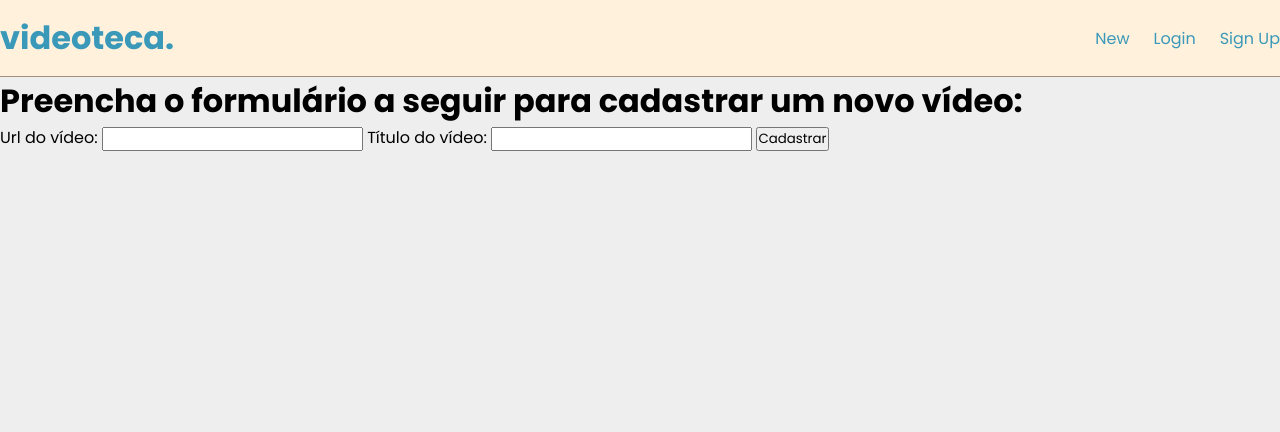
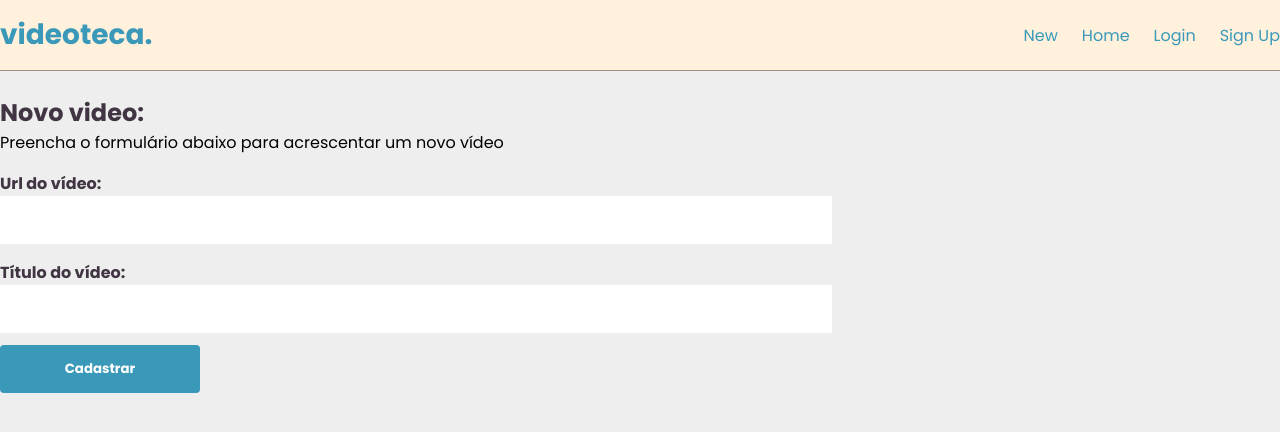
Before and after one commit to celiovjunior/videoteca, a PHP site: template src/Views/video-form.php in a window 1280 px wide. Shown: the top 432 px of the page. Run offline with PHP 8.4, Linux system fonts and the light colour scheme; the template is opened without the code that fills it, so the values that code supplies are empty.

Commit message:
feat: set up styles for form, change logo tag from h1 to a, href for homepage

```diff
--- a/public/css/styles.css
+++ b/public/css/styles.css
@@ -27,8 +27,11 @@ header {
     justify-content: space-between;
 }
 
-.navbar .logo {
+.navbar .logo a {
     color: #3A98B9;
+    font-weight: bold;
+    text-decoration: none;
+    font-size: 28px;
 }
 
 .navbar nav ul {
@@ -100,3 +103,47 @@ section ul .video-box {
 .video-box__delete {
     color: #EA5455;
 }
+
+#form {
+    max-width: 1440px;
+    margin: 24px auto;
+}
+
+#form form {
+    display: flex;
+    flex-direction: column;
+    width: 65%;
+}
+
+#form h1 {
+    font-size: 24px;
+    color: #413543;
+}
+
+#form form label {
+    margin-top: 16px;
+    color: #413543;
+    font-weight: bold;
+}
+
+#form form input {
+    border: none;
+    height: 3rem;
+    padding: 8px;
+}
+
+#form form .button {
+    width: 200px;
+    background-color: #3A98B9;
+    margin-top: 12px;
+    border-radius: 4px;
+    color: #FFF;
+    font-weight: bold;
+    transition: 200ms;
+}
+
+#form form .button:hover {
+    cursor: pointer;
+    filter: opacity(0.8);
+    border: 5px solid #3A98fe;
+}
--- a/src/Views/login-form.php
+++ b/src/Views/login-form.php
@@ -1,6 +1,7 @@
 <?php
 require_once __DIR__ . '/open-html.php'; ?>
 
+<div id="form">
     <h1>Login</h1>
     <p>preencha o formulário abaixo para realizar o login:</p>
 
@@ -11,7 +12,8 @@ require_once __DIR__ . '/open-html.php'; ?>
         <label for="password">Senha</label>
         <input type="password" name="password" id="password">
 
-    <input type="submit" value="Entrar">
+        <input class="button"  type="submit" value="Entrar">
     </form>
+</div>
 
 <?php require_once __DIR__ . '/close-html.php'; ?>
--- a/src/Views/open-html.php
+++ b/src/Views/open-html.php
@@ -11,11 +11,12 @@
     <header>
         <div class="navbar">
             <div class="logo">
-                <h1>videoteca.</h1>
+                <a href="/">videoteca.</a>
             </div>
             <nav>
                 <ul>
                     <li><a href="./novo-video">New</a></li>
+                    <li><a href="./">Home</a></li>
                     <li><a href="./login">Login</a></li>
                     <li><a href="./pages/lista-video.html">Sign Up</a></li>
                 </ul>
--- a/src/Views/video-form.php
+++ b/src/Views/video-form.php
@@ -3,7 +3,9 @@ require_once __DIR__ . '/open-html.php';
 /** @var \Videoteca\Mvc\Entity\Video|null $video */
 ?>
     <body>
-    <h1>Preencha o formulário a seguir para cadastrar um novo vídeo:</h1>
+        <div id="form">
+            <h1>Novo video:</h1>
+            <p>Preencha o formulário abaixo para acrescentar um novo vídeo</p>
             <form method="post">
                 <label for="url">Url do vídeo:</label>
                 <input type="url" name="url" value="<?= $video?->url; ?>">
@@ -11,6 +13,7 @@ require_once __DIR__ . '/open-html.php';
                 <label for="title">Título do vídeo:</label>
                 <input type="text" name="title" id="title" value="<?= $video?->title; ?>">
 
-        <input type="submit" value="Cadastrar">
+                <input class="button" type="submit" value="Cadastrar">
             </form>
+        </div>
 <?php require_once __DIR__ . '/close-html.php';
```
Lines whose indentation alone changed are shown as unchanged.
